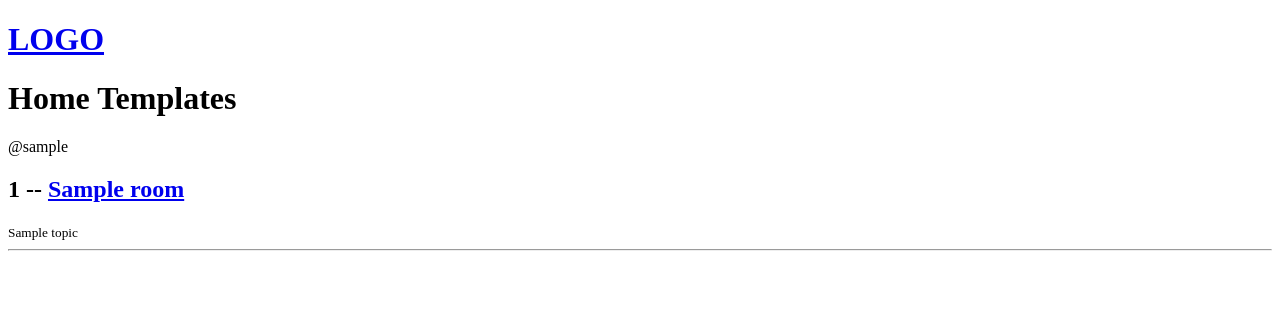
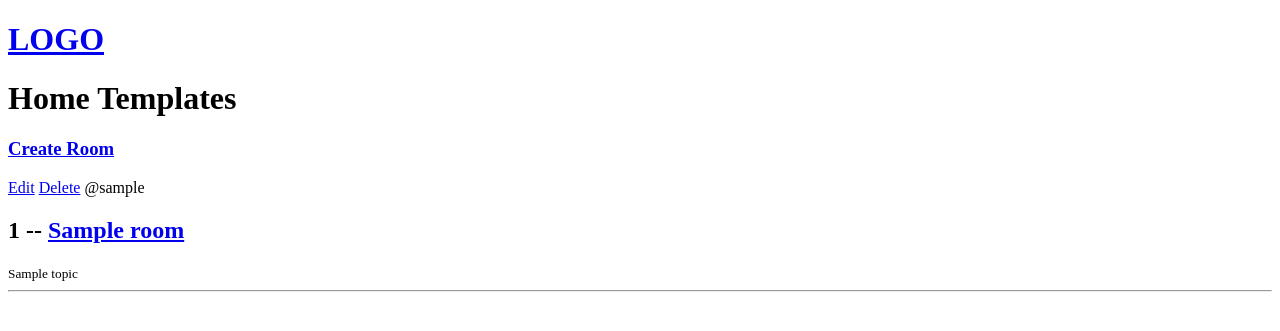
Before and after one commit to Hanumanthareddy884/studyroom, a Django app: page / in a window 1280 px wide. Shown: the top 331 px of the page. Run offline with Django 5.2, Linux system fonts and the light colour scheme; tables that the repository leaves empty hold one stand-in row (values such as "Sample post").

Commit message:
Room model CRUD is complited

```diff
--- a/base/models.py
+++ b/base/models.py
@@ -17,6 +17,9 @@ class Room(models.Model):
     updated = models.DateTimeField(auto_now=True)
     created = models.DateTimeField(auto_now_add = True)
 
+    class Meta:
+        ordering = ['-updated','-created']
+
     def __str__(self) -> str:
         return self.name
 
--- a/base/templates/base/home.html
+++ b/base/templates/base/home.html
@@ -5,13 +5,19 @@
 <h1>Home Templates</h1>
 
 <div>
+    <a href="{% url "create_form" %}"><h3>Create Room</h3> </a>
+    <div>
 
-    <div>
         {% for room in rooms %}
-            <span>@{{room.host}}</span>
-            <h2>{{ room.id }} -- <a href="{% url 'room' room.id %}"> {{ room.name }} </a> </h2>
-            <small>{{ room.topic }}</small>
-            <hr>
+            <div>
+                <a href="{% url 'updated_room' room.id %}">Edit</a>
+                <a href="{% url 'delete_room' room.id %}">Delete</a>
+
+                <span>@{{room.host}}</span>
+                <h2>{{ room.id }} -- <a href="{% url 'room' room.id %}"> {{ room.name }} </a> </h2>
+                <small>{{ room.topic }}</small>
+                <hr>
+            </div>
         {% endfor %}
     </div
 </div>
--- a/base/urls.py
+++ b/base/urls.py
@@ -3,5 +3,10 @@ from . import views
 
 urlpatterns = [
     path('',views.home,name="home"),
-    path('room/<int:pk>/',views.room,name="room")
+    path('room/<int:pk>/',views.room,name="room"),
+
+    path('create-room/',views.room_form,name="create_form"),
+    path('update-room/<str:pk>',views.updateRoom,name='updated_room'),
+    path('delete-room/<str:pk>',views.deleteRoom,name='delete_room'),
+
 ]
--- a/base/views.py
+++ b/base/views.py
@@ -1,6 +1,6 @@
-from django.shortcuts import render
-from django.http import HttpResponse
+from django.shortcuts import render,redirect
 from .models import Room
+from .forms import RoomForm
 
 # Create your views here.
 def home(request):
@@ -12,3 +12,32 @@ def room(request,pk=None):
     room = Room.objects.get(id=pk)
     context = {'room':room}
     return render(request,'base/room.html', context)
+
+def room_form(request):
+    form = RoomForm() # model form
+    if request.method == 'POST':
+        form = RoomForm(request.POST)
+        if form.is_valid():
+            form.save()
+            return redirect('home')
+
+    context = {'form':form}
+    return render(request,'base/room_form.html',context)
+
+def updateRoom(request,pk):
+    room = Room.objects.get(id=pk)
+    form =RoomForm(instance=room)
+    if request.method == 'POST':
+        form = RoomForm(request.POST,instance=room)
+        if form.is_valid():
+            form.save()
+            return redirect('home')
+    context = {'form':form}
+    return render(request,'base/room_form.html',context)
+
+def deleteRoom(request,pk):
+    room = Room.objects.get(id=pk)
+    if request.method =='POST':
+        room.delete()
+        return redirect('home')
+    return render(request,"base/delete.html",{'obj':room})
```
Also changed, not shown: base/forms.py (added, +9 -0 lines), base/templates/base/delete.html (added, +13 -0 lines), base/templates/base/room_form.html (added, +14 -0 lines).
